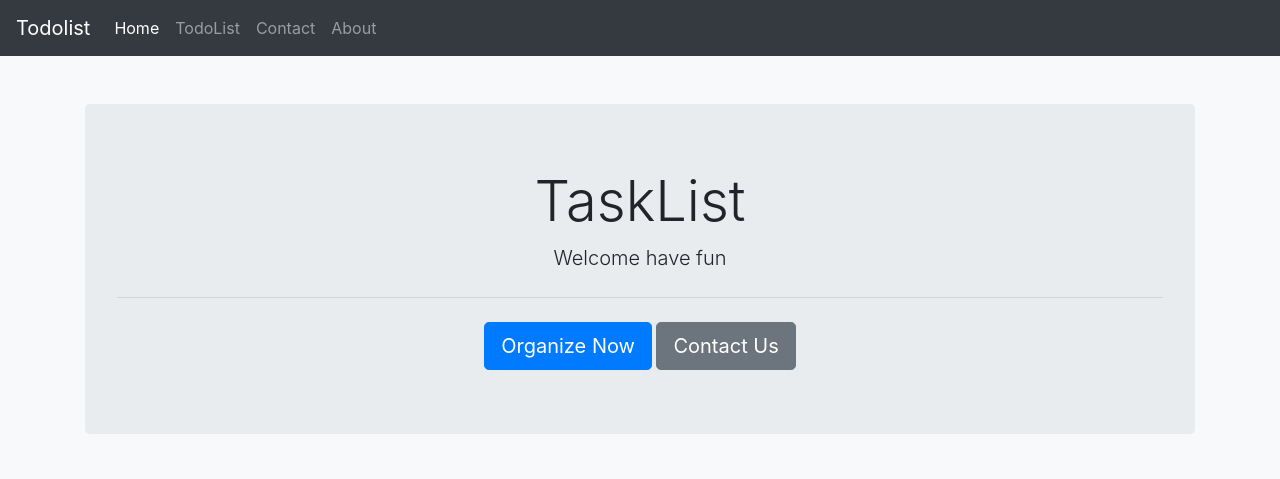
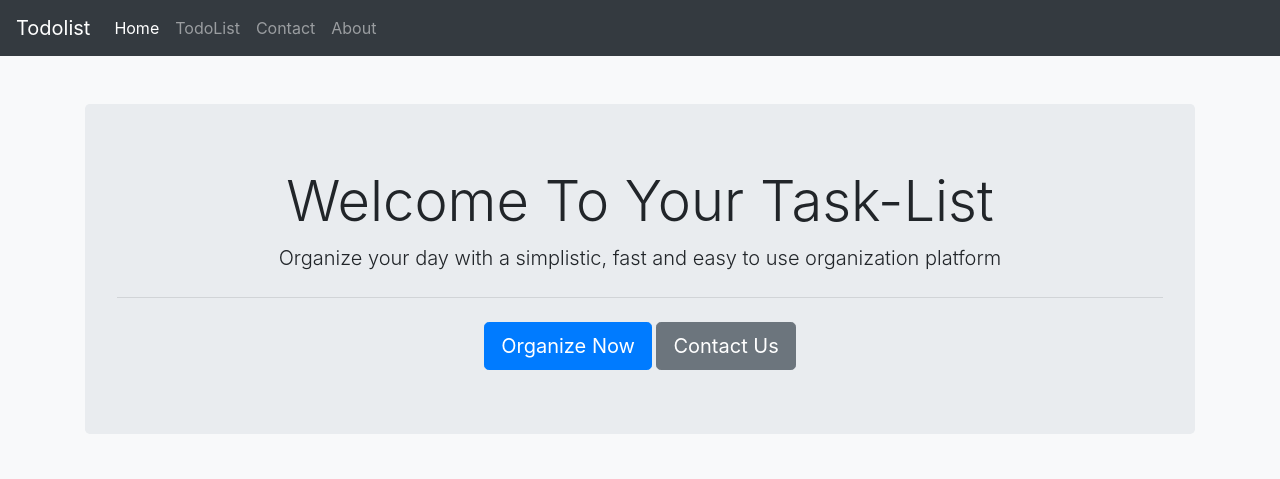
Before and after one commit to parsazahed/django_todo_list, a Django app: page / in a window 1280 px wide. Shown: the top 479 px of the page. Run offline with Django 3.2, Linux system fonts and the light colour scheme; some libraries are stand-ins or nearby versions.

Commit message:
Changed the index page

```diff
--- a/todolist_app/templates/index.html
+++ b/todolist_app/templates/index.html
@@ -9,8 +9,8 @@
     <div class=container>
         <center>
             <div class="jumbotron mt-5">
-                <h1 class="display-4">TaskList</h1>
-                <p class="lead">Welcome have fun</p>
+                <h1 class="display-4">Welcome To Your Task-List</h1>
+                <p class="lead">Organize your day with a simplistic, fast and easy to use organization platform</p>
                 <hr class="my-4">
                 <a class="btn btn-primary btn-lg" href={% url 'todolist' %} role="button">Organize Now</a>
                 <a class="btn btn-secondary btn-lg" href={% url 'contact' %} role="button">Contact Us</a>
@@ -19,8 +19,8 @@
 
         <div class="row mt-5">
             <div class="col-lg-4">
-                <img src="{% static 'images/1grid.jpg' %}" alt="first" width='360px' height='250px'>
-            </div>
+                <img src="{% static 'https://content.thriveglobal.com/wp-content/uploads/2019/09/51897maxresdefault.jpg?w=1024' %}" alt="first" width='360px' height='250px'>
+            {% comment %} </div>
             <div class="col-lg-4">
                 <img src="{% static 'images/2grid.jpg' %}" alt="second" width='360px' height='250px'>
             </div>
@@ -30,7 +30,7 @@
         </div>
         <div class="row mt-5">
             <div class="col-md-10 offset-md-1">
-
+                 {% endcomment %}
             </div>
 
         </div>
```
